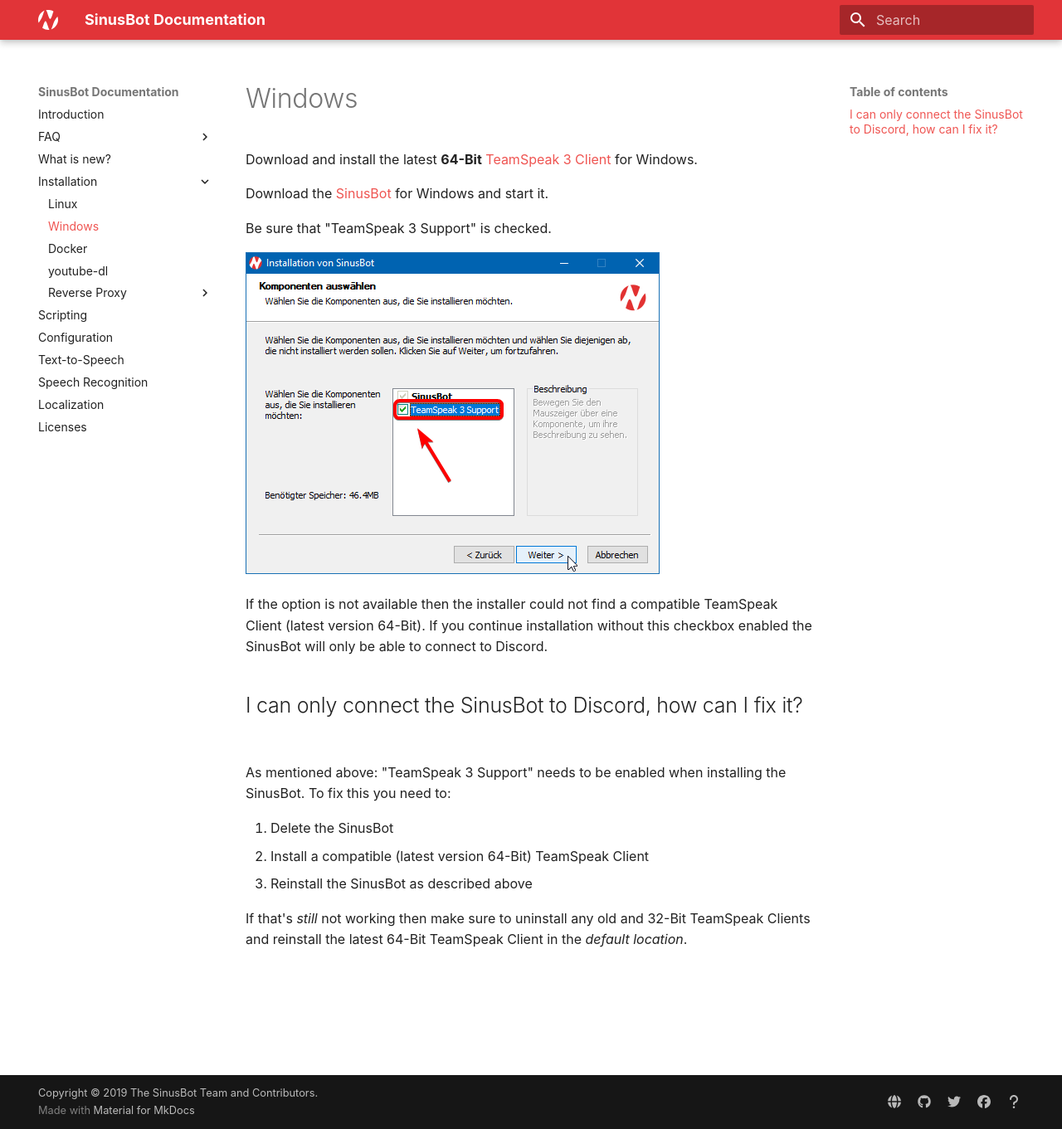
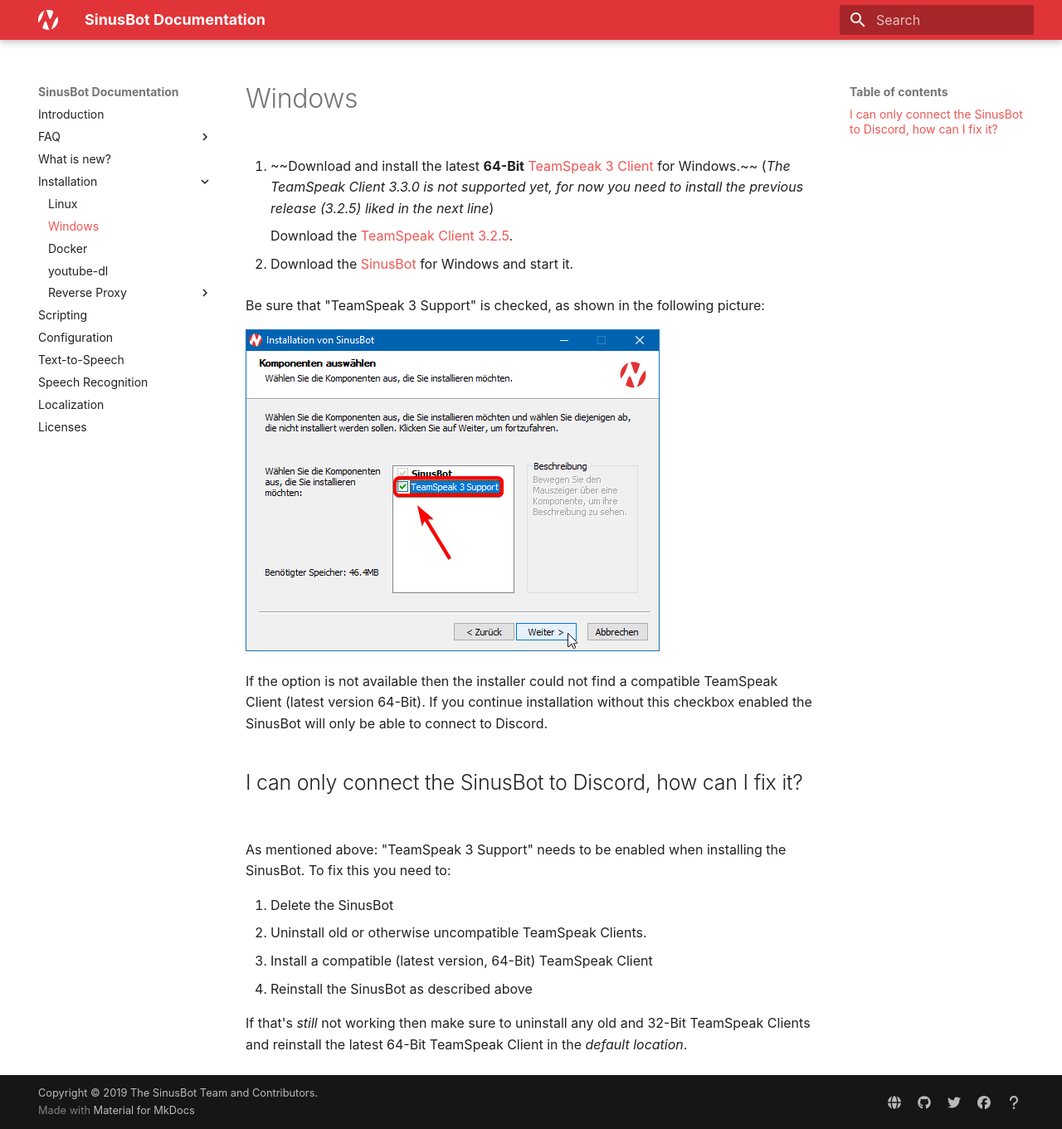
Before and after one commit to SinusBot/docs, an MkDocs documentation site: the page built from docs/installation/windows.md, in a window 1280 px wide and 1361 px high. Shown: the whole window at 83% size. Built offline with MkDocs 1.6.1 and Material for MkDocs 9.7.7, drawn with Linux system fonts in a browser that asks for light colours.

Commit message:
link TS Client 3.2.5

```diff
--- a/docs/installation/windows.md
+++ b/docs/installation/windows.md
@@ -1,8 +1,11 @@
-Download and install the latest **64-Bit** [TeamSpeak 3 Client](https://teamspeak.com/en/downloads/) for Windows.
+1. ~~Download and install the latest **64-Bit** [TeamSpeak 3 Client](https://teamspeak.com/en/downloads/) for Windows.~~
+    (*The TeamSpeak Client 3.3.0 is not supported yet, for now you need to install the previous release (3.2.5) liked in the next line*)
 
-Download the [SinusBot](https://www.sinusbot.com/#download) for Windows and start it.
+    Download the [TeamSpeak Client 3.2.5](https://files.teamspeak-services.com/releases/client/3.2.5/TeamSpeak3-Client-win64-3.2.5.exe).
 
-Be sure that "TeamSpeak 3 Support" is checked.
+2. Download the [SinusBot](https://www.sinusbot.com/#download) for Windows and start it.
+
+Be sure that "TeamSpeak 3 Support" is checked, as shown in the following picture:
 
 ![Windows Installer Screenshot](windows_installer.png)
 
@@ -14,7 +17,8 @@
 As mentioned above: "TeamSpeak 3 Support" needs to be enabled when installing the SinusBot. To fix this you need to:
 
 1. Delete the SinusBot
-2. Install a compatible (latest version 64-Bit) TeamSpeak Client
-3. Reinstall the SinusBot as described above
+2. Uninstall old or otherwise uncompatible TeamSpeak Clients.
+3. Install a compatible (latest version, 64-Bit) TeamSpeak Client
+4. Reinstall the SinusBot as described above
 
 If that's *still* not working then make sure to uninstall any old and 32-Bit TeamSpeak Clients and reinstall the latest 64-Bit TeamSpeak Client in the *default location*.
```
